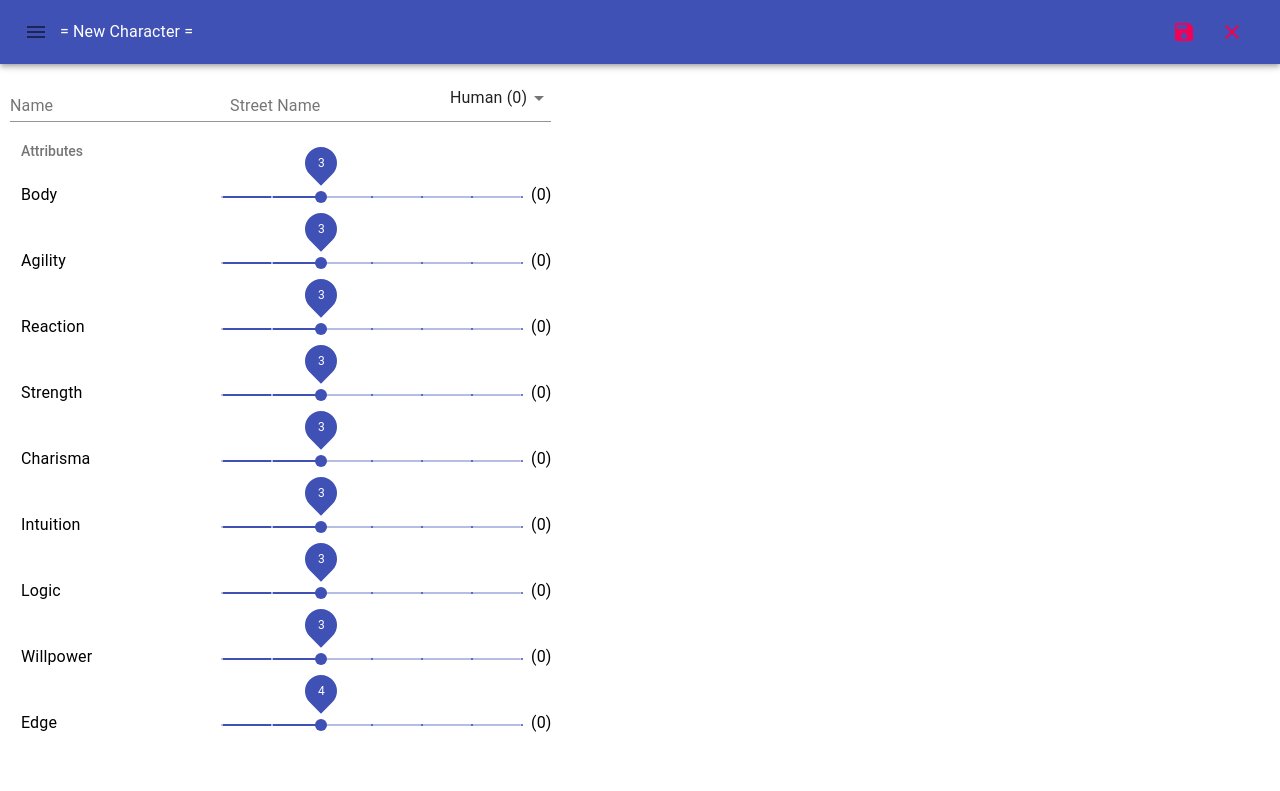
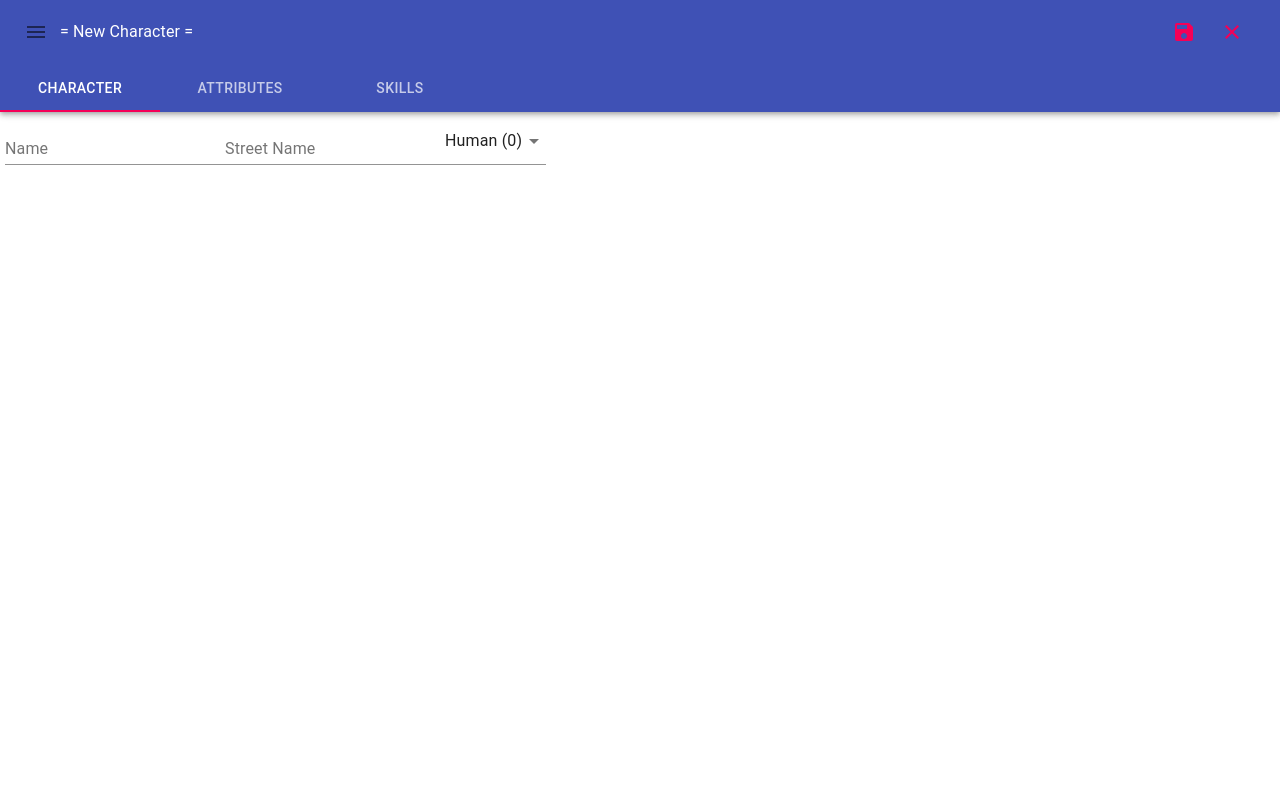
Before and after one commit to simonhaisz/cyberpunk-character-creator, a React (Create React App) app: page / in a window 1280 px wide. Shown: the top 791 px of the page. Built offline with nearby package versions, Linux system fonts and the light colour scheme.

Commit message:
Use tabs for different sections

```diff
--- a/src/component/Character.tsx
+++ b/src/component/Character.tsx
@@ -1,23 +1,37 @@
 import React, { FC } from "react";
-import Core from "./Core";
+import Select from "@material-ui/core/Select";
+import TextField from "@material-ui/core/TextField";
+import MenuItem from "@material-ui/core/MenuItem";
 import styled from "styled-components";
-import Attributes from "./Attributes";
-import ActiveSkills from "./ActiveSkills";
+import { useDispatch, useGlobalState } from "../context";
+import { Character as CharacterData, MetaType } from "../model/character";
+import { ActionType, UpdateCharacterData } from "../reducer";
+import { ALL_META_TYPES } from "../data/meta-types";
+import { getMetaTypeCost } from "../model/meta-type";
 
 const Root = styled.div`
     display: flex;
-    flex-direction: column;
+    flex-direction: row;
     margin: 5px;
 `;
 
 const Character: FC = () => {
+    const dispatch = useDispatch();
+    const character = useGlobalState("selectedCharacter");
+    const { name, streetName, metaType } = character;
+    const updateCharacter = (character: CharacterData) => {
+        const data: UpdateCharacterData = character;
+        dispatch({ type: ActionType.UpdateCharacter, data });
+    };
     return (
         <Root>
-            <Core />
-            <Attributes />
-            <ActiveSkills />
+            <TextField id-="name" label="Name" value={name} onChange={e => updateCharacter({ ...character, name: e.target.value})} />
+            <TextField id-="street-name" label="Street Name" value={streetName} onChange={e => updateCharacter({ ...character, streetName: e.target.value})} />
+            <Select id="meta-type" value={metaType} displayEmpty onChange={e => updateCharacter({ ...character, metaType: e.target.value as MetaType})}>
+                {ALL_META_TYPES.map(t => <MenuItem key={t} value={t}>{t} ({getMetaTypeCost(t)})</MenuItem>)}
+            </Select>
         </Root>
-    );
-};
+    )
+}
 
 export default Character;
--- a/src/component/CharacterCreator.tsx
+++ b/src/component/CharacterCreator.tsx
@@ -1,5 +1,4 @@
 import React, { FC, Fragment, useState } from "react";
-import Character from "./Character";
 import AppBar from "@material-ui/core/AppBar";
 import Toolbar from "@material-ui/core/Toolbar";
 import IconButton from "@material-ui/core/IconButton";
@@ -7,11 +6,16 @@ import Drawer from "@material-ui/core/Drawer";
 import MenuIcon from "@material-ui/icons/Menu";
 import SaveIcon from "@material-ui/icons/Save";
 import ClearIcon from "@material-ui/icons/Clear";
+import Tabs from "@material-ui/core/Tabs";
+import Tab from "@material-ui/core/Tab";
 import styled from "styled-components";
 import SelectCharacter from "./SelectCharacter";
 import CharacterName from "./CharacterName";
 import { useDispatch, useGlobalState } from "../context";
 import { ActionType } from "../reducer";
+import Character from "./Character";
+import Attributes from "./Attributes";
+import Skills from "./Skills";
 
 const StyledBar = styled.div`
     flex-grow: 1;
@@ -31,6 +35,26 @@ const CharacterCreator: FC = () => {
         dispatch({ type: ActionType.ClearCharacter });
     }
 
+    const [selectedTab, setSelectedTab] = useState(0);
+    const onTabChange = (_event: React.ChangeEvent<{}>, newValue: number) => {
+        setSelectedTab(newValue);
+    };
+
+    let selectedTabPanel: JSX.Element;
+    switch (selectedTab) {
+        case 0:
+            selectedTabPanel = <Character />
+            break;
+        case 1:
+            selectedTabPanel = <Attributes />
+            break;
+        case 2:
+            selectedTabPanel = <Skills />
+            break;
+        default:
+            throw new Error(`Unknown tab index ${selectedTab}`);
+    }
+
     const [drawerOpen, setDrawerOpen] = useState(false);
 
     const onMenuClick = () => {
@@ -42,7 +66,7 @@ const CharacterCreator: FC = () => {
 
     return (
         <Fragment>
-            <AppBar position="static">
+            <AppBar position="sticky">
                 <Toolbar>
                     <IconButton edge="start" onClick={onMenuClick} aria-label="menu">
                         <MenuIcon />
@@ -57,8 +81,15 @@ const CharacterCreator: FC = () => {
                         <ClearIcon />
                     </IconButton>
                 </Toolbar>
+                <Tabs value={selectedTab} onChange={onTabChange}>
+                    <Tab label="Character" />
+                    <Tab label="Attributes" />
+                    <Tab label="Skills" />
+                </Tabs>
             </AppBar>
-            <Character />
+            {
+                selectedTabPanel
+            }
             <StyleSidebar open={drawerOpen} onClose={onDrawerClose}>
                 <SelectCharacter />
             </StyleSidebar>
--- a/src/component/Core.tsx
+++ /dev/null
@@ -1,37 +0,0 @@
-import React, { FC } from "react";
-import Select from "@material-ui/core/Select";
-import TextField from "@material-ui/core/TextField";
-import MenuItem from "@material-ui/core/MenuItem";
-import styled from "styled-components";
-import { useDispatch, useGlobalState } from "../context";
-import { Character, MetaType } from "../model/character";
-import { ActionType, UpdateCharacterData } from "../reducer";
-import { ALL_META_TYPES } from "../data/meta-types";
-import { getMetaTypeCost } from "../model/meta-type";
-
-const Root = styled.div`
-    display: flex;
-    flex-direction: row;
-    margin: 5px;
-`;
-
-const Core: FC = () => {
-    const dispatch = useDispatch();
-    const character = useGlobalState("selectedCharacter");
-    const { name, streetName, metaType } = character;
-    const updateCharacter = (character: Character) => {
-        const data: UpdateCharacterData = character;
-        dispatch({ type: ActionType.UpdateCharacter, data });
-    };
-    return (
-        <Root>
-            <TextField id-="name" label="Name" value={name} onChange={e => updateCharacter({ ...character, name: e.target.value})} />
-            <TextField id-="street-name" label="Street Name" value={streetName} onChange={e => updateCharacter({ ...character, streetName: e.target.value})} />
-            <Select id="meta-type" value={metaType} displayEmpty onChange={e => updateCharacter({ ...character, metaType: e.target.value as MetaType})}>
-                {ALL_META_TYPES.map(t => <MenuItem key={t} value={t}>{t} ({getMetaTypeCost(t)})</MenuItem>)}
-            </Select>
-        </Root>
-    )
-}
-
-export default Core;
--- /dev/null
+++ b/src/component/Skills.tsx
@@ -0,0 +1,12 @@
+import React, { FC, Fragment } from "react";
+import ActiveSkills from "./ActiveSkills";
+
+const Skills: FC = () => {
+    return (
+        <Fragment>
+            <ActiveSkills />
+        </Fragment>
+    )
+};
+
+export default Skills;
```
